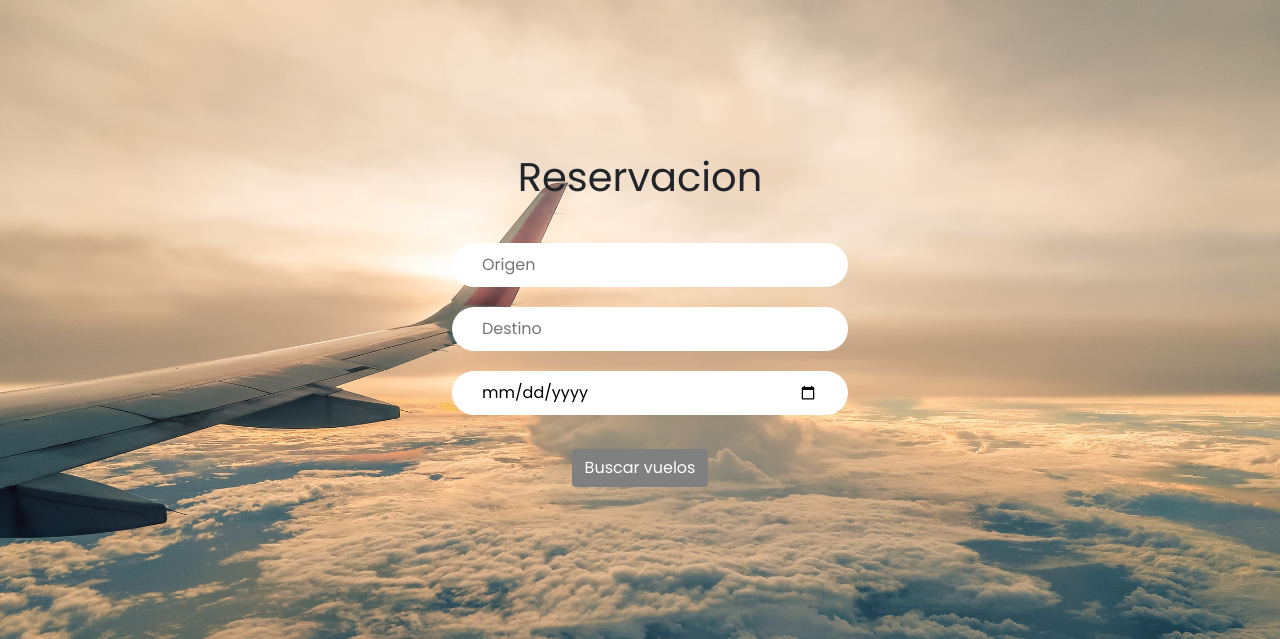
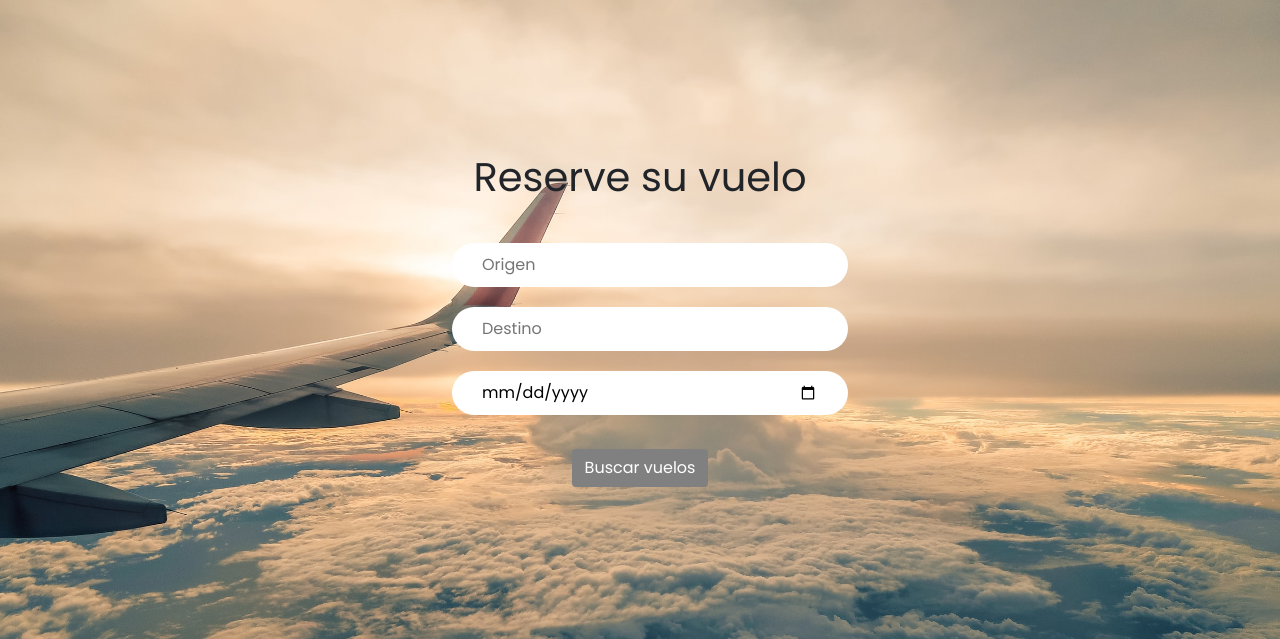
Before and after one commit to sants1304/Proyecto, a Flask app: page /reservation in a window 1280 px wide. Shown: the part 82-721 px from the top of the page. Run offline with Flask 2, Linux system fonts and the light colour scheme; the first user in the database is signed in.

Commit message:
Update reservation.html

```diff
--- a/Flight Booking System/website/templates/reservation.html
+++ b/Flight Booking System/website/templates/reservation.html
@@ -1,5 +1,5 @@
 {% extends 'base.html' %}
-{% block title %}Reservation{% endblock %}
+{% block title %}Reserve su vuelo{% endblock %}
 {% block body %}
 
 <style>
@@ -18,12 +18,12 @@
 <div align='center' class="joinus-banner">
     <div>
 
-        <h1>Reservacion</h1><br>
+        <h1>Reserve su vuelo</h1><br>
         <form action="">
             <div align='center'>
                 <input type="text" name="origin" placeholder="Origen" id=""><br>
                 <input type="text" name="dest" placeholder="Destino" id=""><br>
-                <input type="date" name="date" placeholder="Fecha" id=""><br><br>
+                <input type="date" name="date" placeholder="Fecha de vuelo" id=""><br><br>
                 <button class="btn">Buscar vuelos</button>
             </div>
         </form>
```
